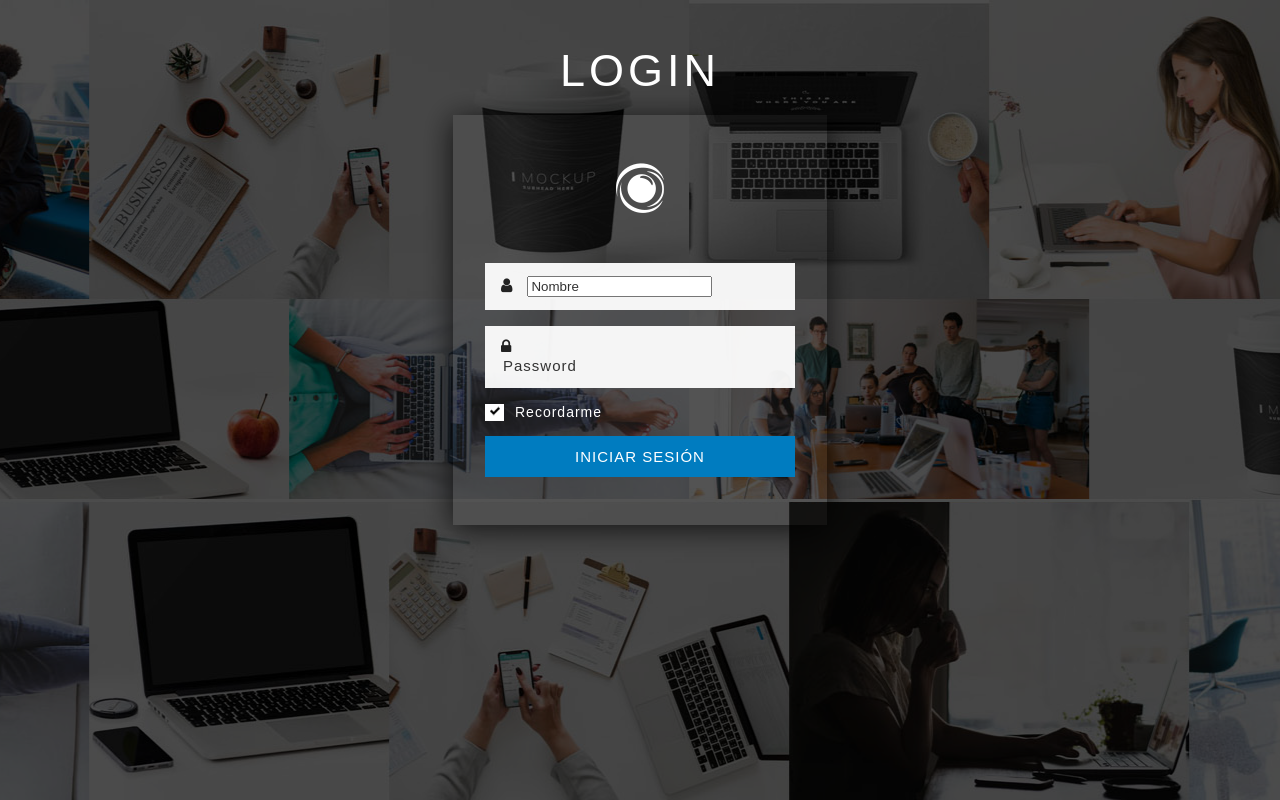
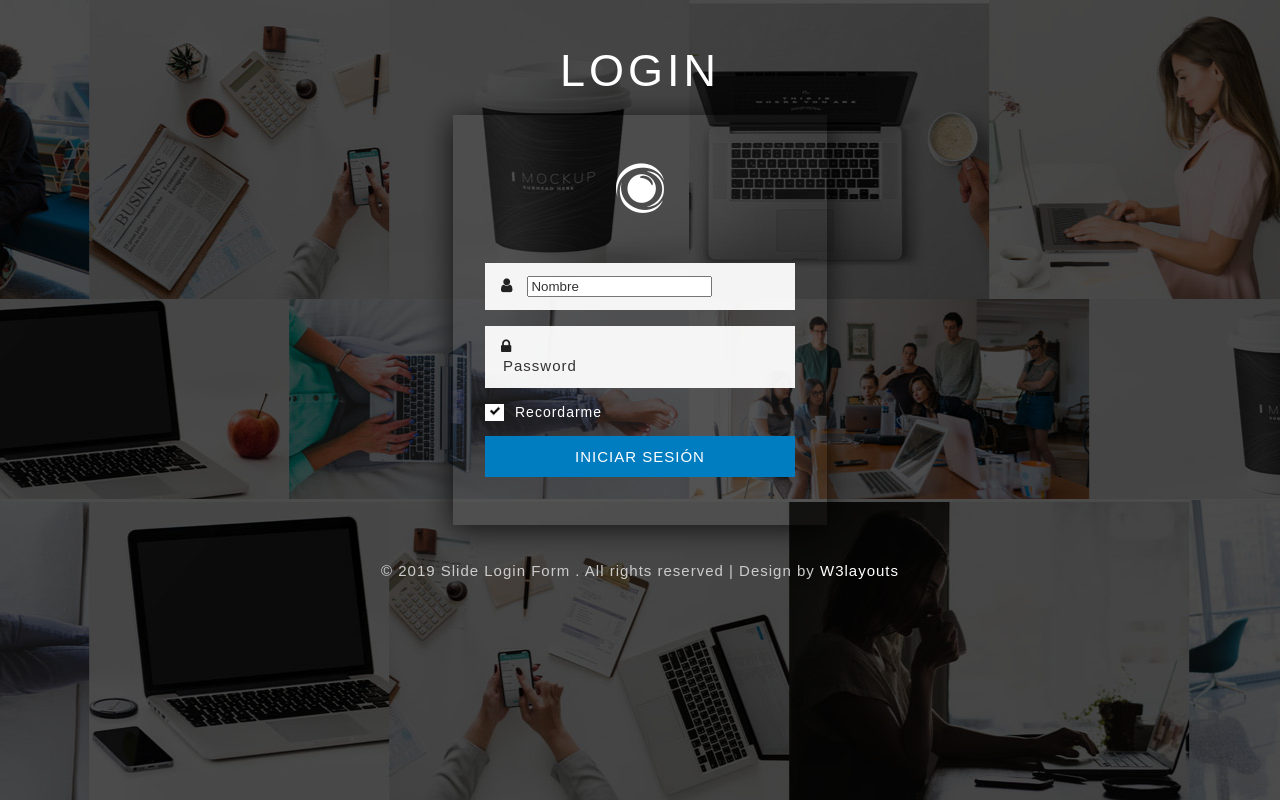
Before and after one commit to DamianLNeyra/Analisis, a Flask app: page / in a window 1280 px wide. Run offline with Flask 2, Linux system fonts and the light colour scheme; some libraries are stand-ins or nearby versions.

Commit message:
Update login.html

```diff
--- a/templates/login.html
+++ b/templates/login.html
@@ -56,6 +56,11 @@
 				</form>
 			</div>
 		</div>
+		<!-- copyright -->
+		<div class="copyright">
+			<p>© 2019 Slide Login Form . All rights reserved | Design by <a href="http://w3layouts.com/" target="_blank">W3layouts</a></p>
+		</div>
+		<!-- //copyright -->
 
 	</div>
 </div>
```
